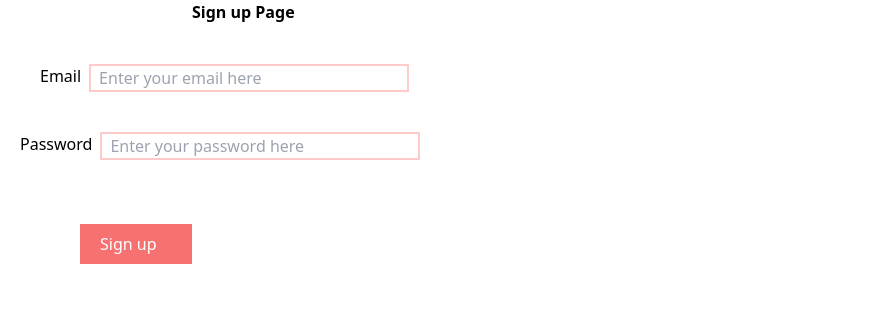
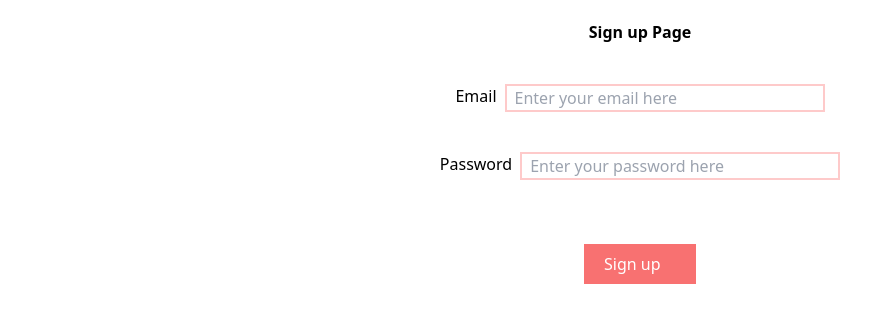
Before and after one commit to nitika-jain04/car-rental, a Next.js app: page /signup in a window 1280 px wide. Shown: the top 322 px of the page, without its empty margins (0-882 px from the left). Built offline with nearby package versions, Linux system fonts and the light colour scheme.

Commit message:
more fuctionalities

```diff
--- a/components/Booking-Confirmation.jsx
+++ b/components/Booking-Confirmation.jsx
@@ -1,9 +1,14 @@
 import { BsInfo } from "react-icons/bs";
 import { IoMdClose } from "react-icons/io";
 import PersonalInfoCard from "./UI/PersonalInfo-Card";
+import { useState } from "react";
 // import { useEffect } from "react";
 
 export default function BookingConfirmation({ onClose }) {
+  const [isButtonDisabled, setIsButtonDisabled] = useState(true);
+
+  function handleClick() {}
+
   // useEffect(() => {
   //   document.body.classList.add("overflow-hidden");
 
@@ -72,7 +77,11 @@ export default function BookingConfirmation({ onClose }) {
         </div>
 
         <div className="bg-gray-300 px-5 py-10 mt-3 flex justify-end">
-          <button className="text-white text-2xl font-bold w-48 bg-orange-600 py-2 border border-white">
+          <button
+            className="text-white text-2xl font-bold w-48 bg-orange-600 py-2 border border-white"
+            onClick={handleClick}
+            disabled={isButtonDisabled}
+          >
             Reserve Now
           </button>
         </div>
--- a/components/Faq.jsx
+++ b/components/Faq.jsx
@@ -29,7 +29,7 @@ export default function Faq() {
         <h2 className="text-2xl md:text-4xl lg:text-5xl font-bold mt-2 tracking-wide">
           Frequently Asked Questions
         </h2>
-        <p className="mt-5 text-gray-500 max-w-3xl text-center">
+        <p className="mt-5 text-gray-500 max-w-2xl text-center">
           Frequently Asked Questions About the Car Rental Booking Process on Our
           Website: Answers to Common Concerns and Inquiries.
         </p>
--- a/components/Signin.jsx
+++ b/components/Signin.jsx
@@ -15,8 +15,8 @@ export default function SigninPage() {
   };
 
   return (
-    <div className="flex flex-col gap-5">
-      <h1 className="mt-5 ml-48 font-bold">Sign in Page</h1>
+    <div className="flex flex-col gap-5 justify-center items-center">
+      <h1 className="mt-5 font-bold">Sign in Page</h1>
       <div className="flex gap-2 px-10 py-5">
         <label>Enter your email</label>
         <input
@@ -41,7 +41,7 @@ export default function SigninPage() {
 
       <button
         onClick={signinUser}
-        className="flex ml-20 mt-5 w-20 px-2 py-2 bg-red-400 text-white text-center"
+        className="flex mt-5 w-20 px-2 py-2 bg-red-400 text-white text-center"
       >
         Sign in
       </button>
--- a/components/Signup.jsx
+++ b/components/Signup.jsx
@@ -15,8 +15,8 @@ export default function SignupPage() {
   };
 
   return (
-    <div className="flex flex-col gap-5 justify-center">
-      <h1 className="ml-48 font-bold">Sign up Page</h1>
+    <div className="flex flex-col gap-5 justify-center items-center">
+      <h1 className="font-bold mt-5">Sign up Page</h1>
       <div className="flex gap-2 px-10 py-5">
         <label>Email</label>
         <input
@@ -45,7 +45,7 @@ export default function SignupPage() {
 
       <button
         onClick={createUser}
-        className="flex ml-20 w-28 px-5 py-2 bg-red-400 text-white"
+        className="flex w-28 px-5 py-2 bg-red-400 text-white"
       >
         Sign up
       </button>
```
